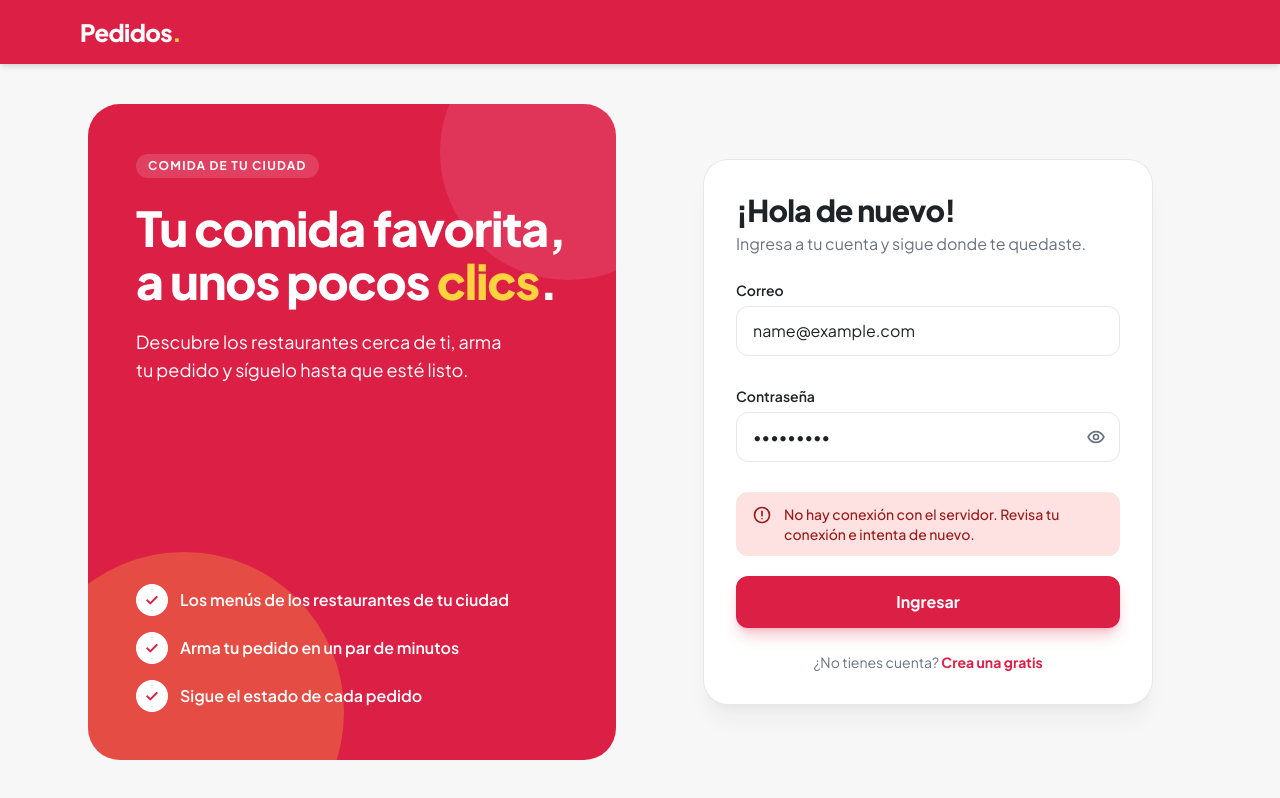
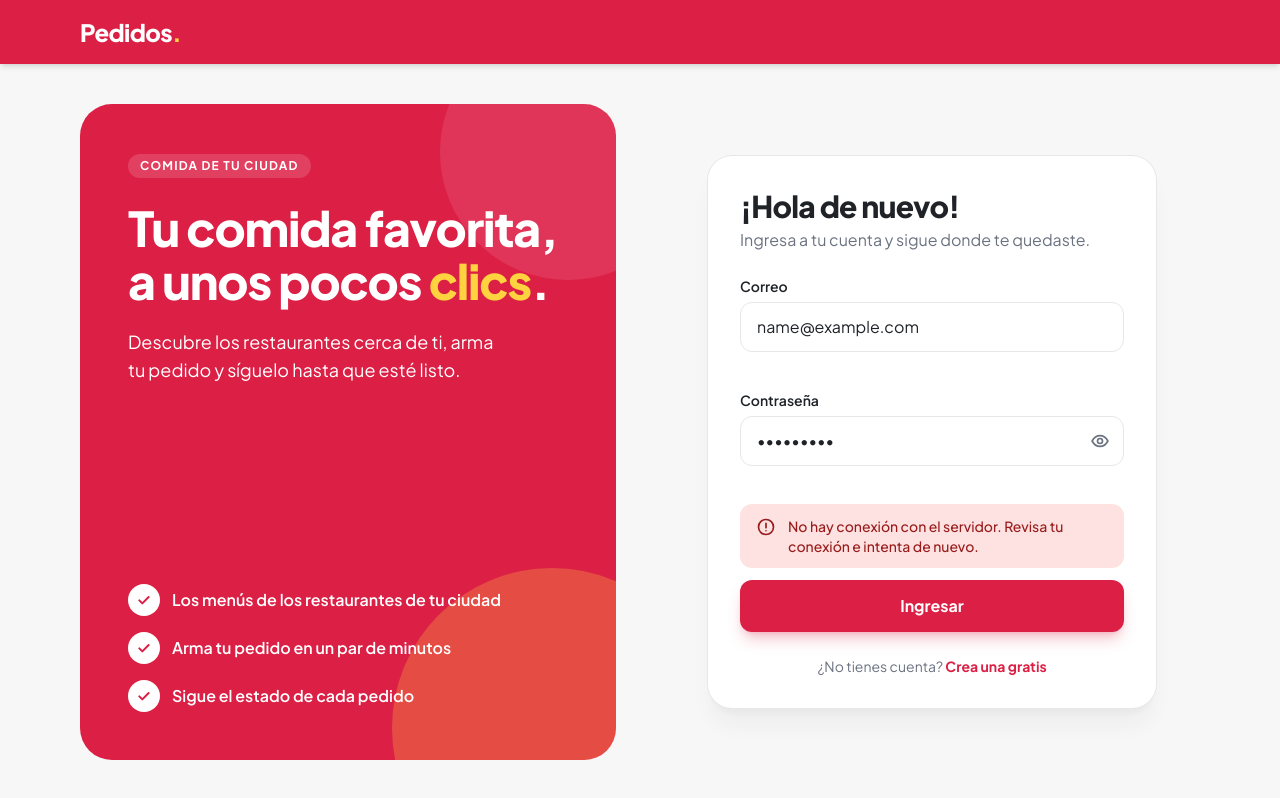
Before and after one commit to odvprogra/pedidos, an Angular app in the folder frontend/: page /ingresar in a window 1280 px wide. Both pictures are taken after typing "name@example.com", "Sample123" into the empty fields and a click on the button "Ingresar". Built offline with nearby package versions, Linux system fonts and the light colour scheme; no server answers.

Commit message:
fix(frontend): space the log in fields and align the brand panel

```diff
--- a/frontend/src/app/features/auth/components/auth-shell/auth-shell.html
+++ b/frontend/src/app/features/auth/components/auth-shell/auth-shell.html
@@ -1,5 +1,5 @@
 <div
-  class="mx-auto grid max-w-6xl lg:min-h-[calc(100dvh-4rem)] lg:grid-cols-2 lg:items-center lg:gap-12 lg:px-6 lg:py-10"
+  class="mx-auto grid max-w-6xl lg:min-h-[calc(100dvh-4rem)] lg:grid-cols-2 lg:items-center lg:gap-12 lg:px-4 lg:py-10"
 >
   <aside
     class="relative overflow-hidden bg-brand px-6 pt-6 pb-20 text-white lg:flex lg:h-full lg:min-h-[34rem] lg:flex-col lg:justify-between lg:rounded-[2rem] lg:p-12"
@@ -10,7 +10,7 @@
     ></div>
     <div
       aria-hidden="true"
-      class="pointer-events-none absolute -bottom-28 -left-16 hidden size-80 rounded-full bg-accent/25 lg:block"
+      class="pointer-events-none absolute -right-24 -bottom-32 hidden size-80 rounded-full bg-accent/25 lg:block"
     ></div>
 
     <div class="relative">
--- a/frontend/src/app/features/auth/pages/log-in-page/log-in-page.html
+++ b/frontend/src/app/features/auth/pages/log-in-page/log-in-page.html
@@ -8,7 +8,7 @@
     </app-alert>
   }
 
-  <form class="mt-6 grid gap-1" [formGroup]="form" (ngSubmit)="submit()">
+  <form class="mt-6 grid gap-3" [formGroup]="form" (ngSubmit)="submit()">
     @let emailError = errorOf('email');
     <app-form-field label="Correo" fieldId="email" [error]="emailError">
       <input
@@ -34,7 +34,7 @@
     </app-form-field>
 
     @if (alert(); as alert) {
-      <app-alert class="mb-4 block">{{ alert }}</app-alert>
+      <app-alert class="block">{{ alert }}</app-alert>
     }
 
     <button
```
